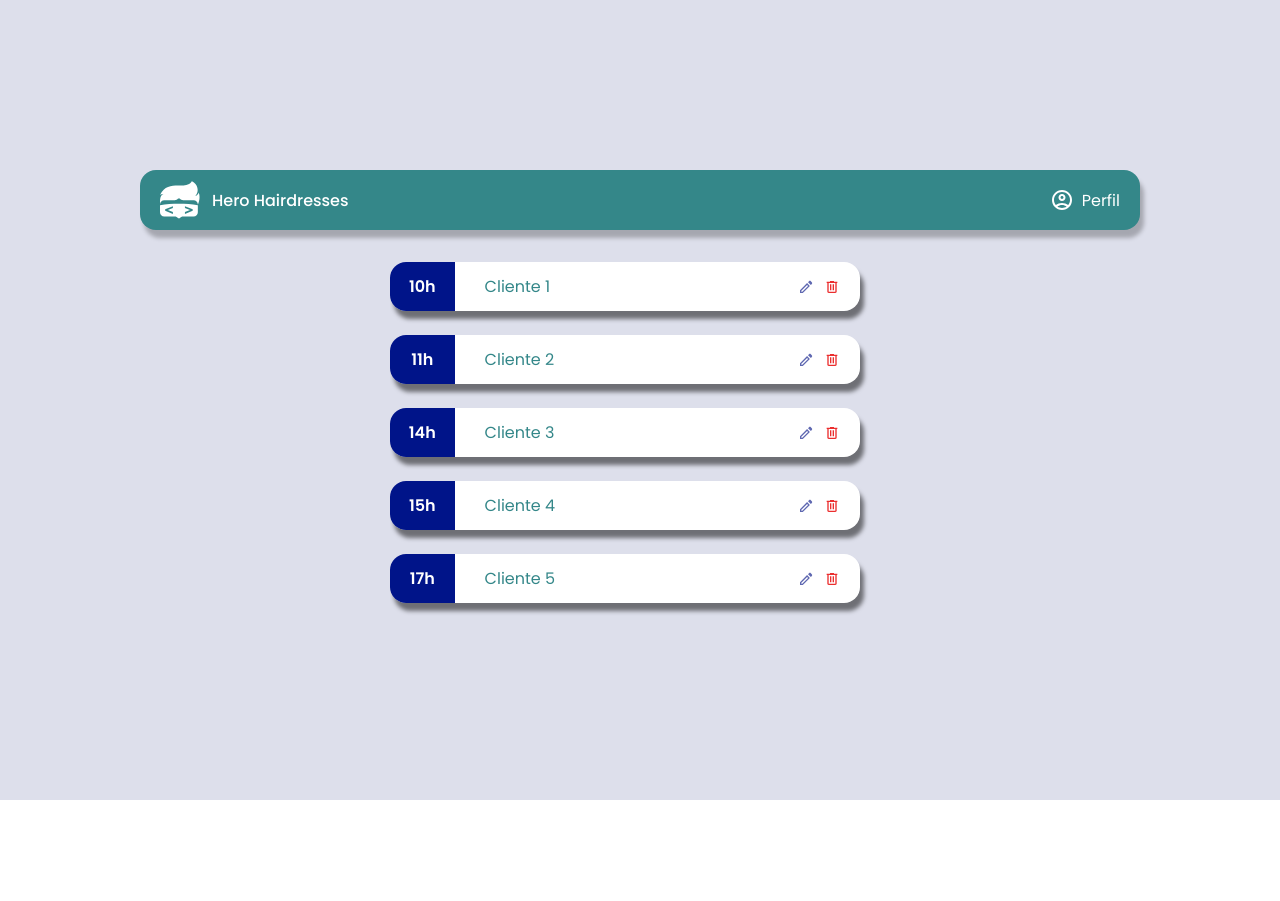
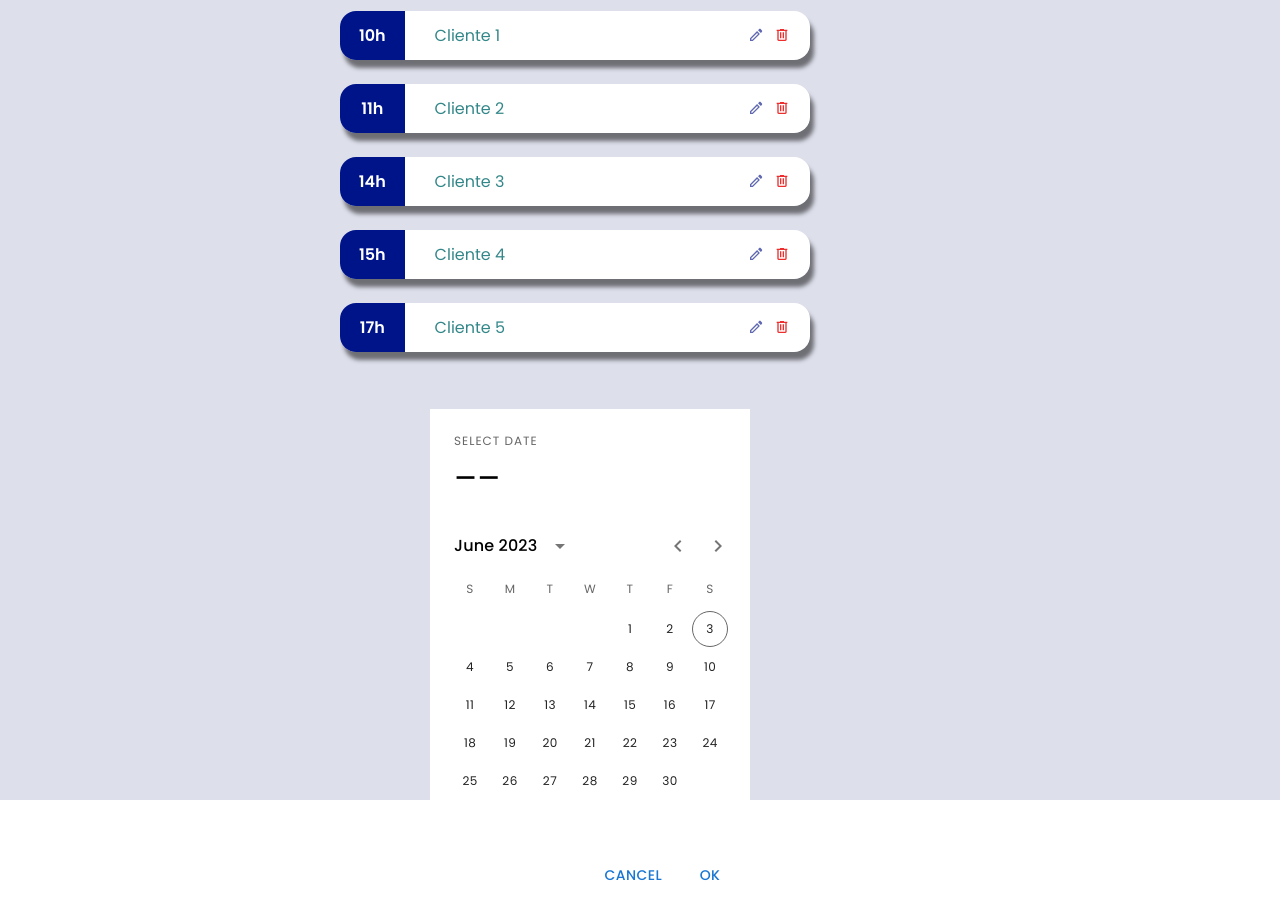
Before and after one commit to raysllaR/hairdresser-front, a React (Vite) app: page / in a window 1280 px wide. Before the commit the page ends 800 px from the top, so only its background shows below. Built offline with nearby package versions, Linux system fonts and the light colour scheme.

Commit message:
feat: utilizando o component Calendar na page Home

```diff
--- a/src/components/pages/Home/index.tsx
+++ b/src/components/pages/Home/index.tsx
@@ -2,6 +2,7 @@ import React from "react";
 import "./style.css";
 import Header from "../../shared/Header";
 import HorariosList from "../../shared/HorariosList";
+import Calendar from "../../shared/Calendar";
 
 const Home: React.FC = () => {
 	const mockListHorario: Array<{
@@ -34,7 +35,10 @@ const Home: React.FC = () => {
 		<div id="home">
 			<div className="body">
 				<Header />
-				<HorariosList listHorarios={mockListHorario} />
+				<div className="container">
+					<HorariosList listHorarios={mockListHorario} />
+					<Calendar />
+				</div>
 			</div>
 		</div>
 	);
```
